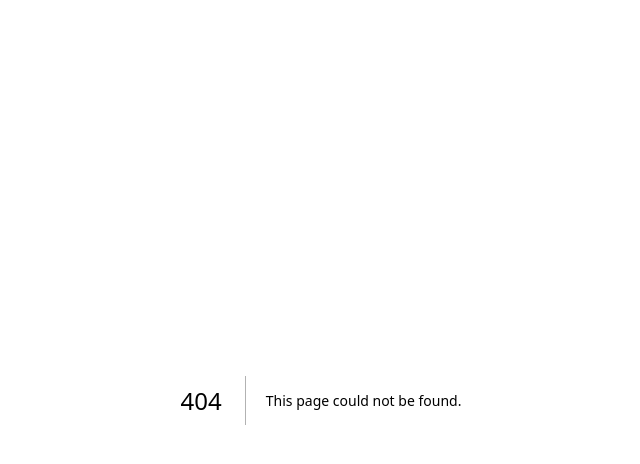
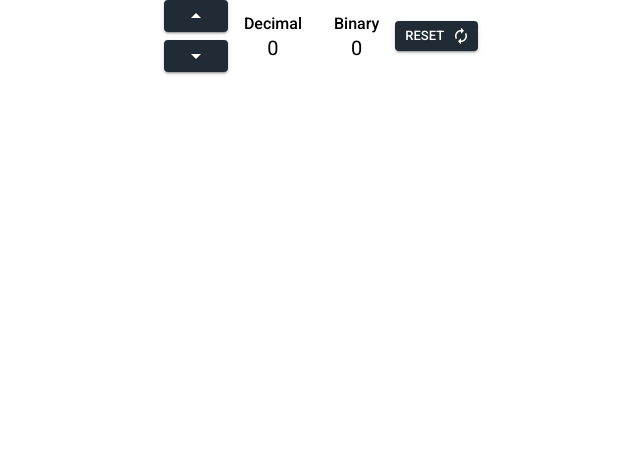
Before and after one commit to MartinXPN/tutorials.profound.academy, a Next.js app: page /binary-intro in a window 1280 px wide. Before the commit this address had no page. Shown: the top 464 px of the page, without its empty margins (319-959 px from the left). Built offline with nearby package versions, Linux system fonts and the light colour scheme.

Commit message:
Binary (#2)
* another binary

* another binary

* binary intro with some issues resolved

* binary intro with some issues resolved

* binary intro with some issues resolved

* favicon added

```diff
--- /dev/null
+++ b/app/binary-intro/page.tsx
@@ -0,0 +1,51 @@
+'use client';
+
+import { useState } from 'react';
+import { Typography, Stack, Button, Box } from '@mui/material';
+import ArrowDropDownIcon from '@mui/icons-material/ArrowDropDown';
+import ArrowDropUpIcon from '@mui/icons-material/ArrowDropUp';
+import AutorenewIcon from '@mui/icons-material/Autorenew';
+
+const Page = () => {
+    const [decimalNumber, setDecimalNumber] = useState(0);
+
+    const increment = () => setDecimalNumber(n => n + 1);
+    const decrement = () => setDecimalNumber(n => Math.max(0, n - 1));
+    const reset = () => setDecimalNumber(0);
+
+    const binaryNumber = decimalNumber.toString(2);
+
+    return <Box display="flex" justifyContent="center" width="100%">
+        <Stack justifyContent="center">
+            <Box>
+                <Stack direction="row" alignItems="center">
+                    <Stack direction="column" spacing={1}>
+                        <Button variant="contained" size="small" onClick={increment}>
+                            <ArrowDropUpIcon />
+                        </Button>
+                        <Button variant="contained" size="small" onClick={decrement}>
+                            <ArrowDropDownIcon />
+                        </Button>
+                    </Stack>
+                    <Stack direction="column" alignItems="center">
+                        <Typography variant="h6" marginX="16px">
+                            Decimal
+                        </Typography>
+                        <Typography variant="h4">{decimalNumber}</Typography>
+                    </Stack>
+                    <Stack direction="column" alignItems="center">
+                        <Typography variant="h6"  marginX="16px">
+                            Binary
+                        </Typography>
+                        <Typography variant="h4">{binaryNumber}</Typography>
+                    </Stack>
+                    <Button variant="contained" size="small" endIcon={<AutorenewIcon />} onClick={reset}>
+                        Reset
+                    </Button>
+                </Stack>
+            </Box>
+        </Stack>
+    </Box>;
+};
+
+export default Page;
```
